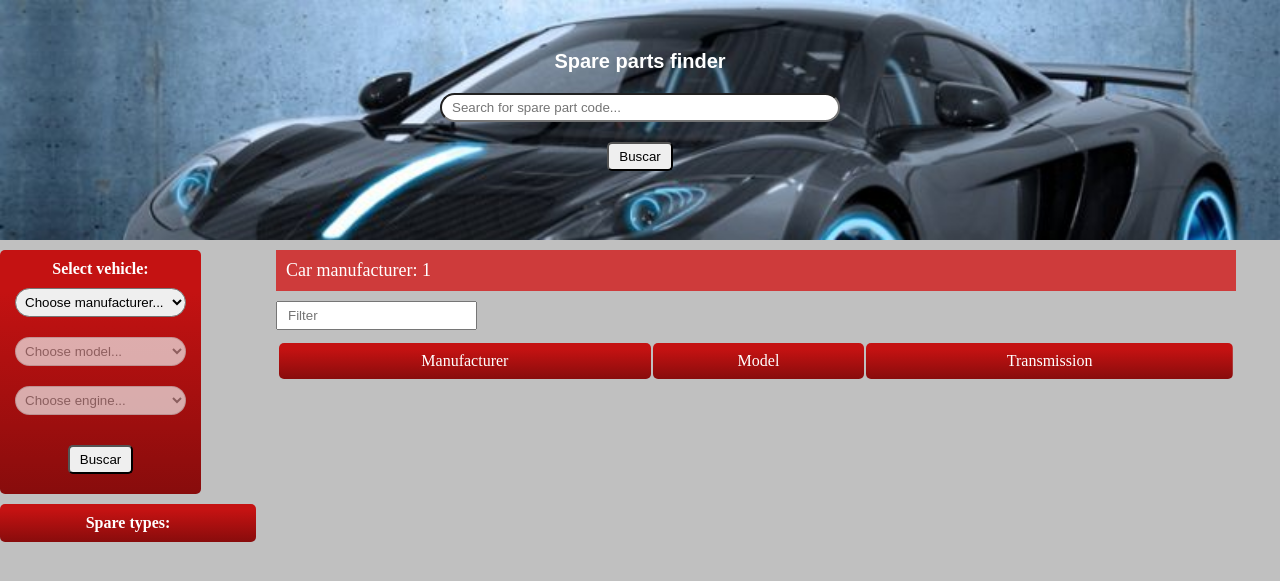
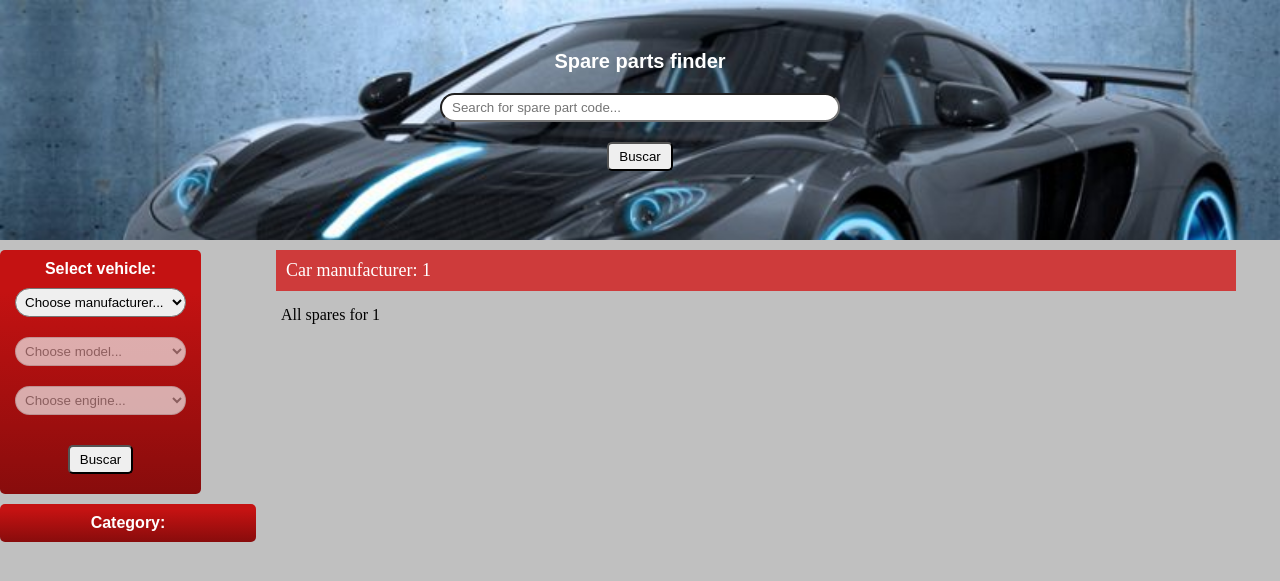
Before and after one commit to xxxhaythamxxx/repuestosPrueba, a Django app: page /manuf/1 in a window 1280 px wide. Shown: the part 80-661 px from the top of the page. Run offline with Django 3.2, Linux system fonts and the light colour scheme; data that the repository does not hold is empty; some libraries are stand-ins or nearby versions.

Commit message:
Falta acomodar la base de datos

```diff
--- a/Repuestosapp/Templates/Repuestosapp/base.html
+++ b/Repuestosapp/Templates/Repuestosapp/base.html
@@ -85,7 +85,7 @@
     </form>
 </aside>
 <div class="filterExtra">
-    <label for="">Spare types:</label>
+    <label for="">Category:</label>
         <div class="PDFoptions">
             {% for a in allSpares %}
                 <li><a href="{% url 'name' a.spare_name %}">{{a.spare_name}}</a></li>
--- a/Repuestosapp/Templates/Repuestosapp/manuf.html
+++ b/Repuestosapp/Templates/Repuestosapp/manuf.html
@@ -8,25 +8,19 @@
 <div class="migajas">Car manufacturer: {{mig}} </div>
 <!-- <p>{{brand_id}}</p> -->
 <div class="options">
-    <input class="filter" type="text" id="myInput" placeholder="Filter">
+    <!-- <input class="filter" type="text" id="myInput" placeholder="Filter"> -->
 </div>
-<table id="invoice">
-    <thead>
-        <tr class="trsup">
-            <td>Manufacturer</td>
-            <td>Model</td>
-            <td>Transmission</td>
-        </tr>
-    </thead>
-    <tbody id="myTable">
+<div class="conten">
+<li><a href="">All spares for {{mig}}</a></li>
+{% for t in tr %}
+<h3 class="">{{t|stringformat:"s"|truncatewords:1}}</h3>
+
     {% for br in brand_id %}
-    <tr>
-        <td><a href="{% url 'manuf' br.car_manufacturer %}">{{br.car_manufacturer}}</a></td>
-        <td><a href="{% url 'model' br.car_model %}">{{br.car_model}}</a></td>
-        <td><a href="">{{br.transmission}}</a></td>
-    </tr>
+        {% if t|stringformat:"s"|truncatewords:1 == br.car_model|stringformat:"s"|truncatewords:1 %}
+            <li><a href="{% url 'model' br.car_model %}">{{br.car_model}}</a></li>
+        {% endif %}
     {% endfor %}
-    </tbody>
-</table>
+{% endfor %}
+</div>
 </div>
 {% endblock %}
--- a/Repuestosapp/Templates/Repuestosapp/model.html
+++ b/Repuestosapp/Templates/Repuestosapp/model.html
@@ -10,6 +10,7 @@
 <div class="options">
     <input class="filter" type="text" id="myInput" placeholder="Filter">
 </div>
+<a style="padding: 5px;display: inline-block;" href="">All spares for {{mig}}</a>
 <table id="invoice">
     <thead>
         <tr class="trsup">
@@ -18,6 +19,7 @@
             <td>Type</td>
             <td>Cylinder</td>
             <td>Pistons</td>
+            <td>Power</td>
         </tr>
     </thead>
     <tbody id="myTable">
@@ -26,8 +28,9 @@
         <td><a href="">{{br.engine_l}}</a></td>
         <td><a href="{% url 'engine' br.engine_ide %}">{{br.engine_ide}}</a></td>
         <td><a href="">{{br.engine_type}}</a></td>
-        <td><a href="">{{br.engine_cylinder}}</a></td>
+        <td><a href="">{{br.engine_cylinder}} ccm</a></td>
         <td><a href="">{{br.engine_pistons}}</a></td>
+        <td><a href="">{{br.engine_power_kw}}Kw / {{br.engine_power_hp}}hp</a></td>
     </tr>
     {% endfor %}
     </tbody>
--- a/Repuestosapp/static/Repuestosapp/style.css
+++ b/Repuestosapp/static/Repuestosapp/style.css
@@ -143,6 +143,7 @@ aside button {
 .lateral {
     width: 20%;
     float: left;
+    font-family: Arial, Helvetica, sans-serif;
 }
 aside:not(.filter), .filterExtra:not(.filter) {
     background: rgb(136,12,12);
@@ -283,3 +284,27 @@ select:not(.filter) {
     padding: 5px 10px;
     border-radius: 5px;
 }
+
+/* Muestra las listas ------------------------------------------------------------------- */
+.conten h3 {
+    font-family: Arial, Helvetica, sans-serif;
+    font-size: medium;
+    padding: 10px;
+    padding-left: 10px;
+    color:whitesmoke;
+    background: rgb(136,12,12);
+    background: linear-gradient(0deg, rgba(136,12,12,1) 0%, rgba(196,18,18,1) 83%);
+}
+.conten li {
+    list-style: none;
+    padding:5px;
+}
+.conten li a {
+    text-decoration: none;
+}
+.conteni {
+    padding: 10px;
+}
+.conteni li a{
+    pass
+}
--- a/Repuestosapp/views.py
+++ b/Repuestosapp/views.py
@@ -98,6 +98,15 @@ def same(): # Creo el diccionario para los formularios en común de todos los te
 
 dic=same().copy()
 
+def trunc(val):
+    allen = car.objects.filter(car_manufacturer__icontains=val).values("car_model").order_by("car_model")
+    b=[]
+    for a in allen:
+        a = a["car_model"].split(" ")[0]
+        b.append(a+" .")
+    b = list(set(b))
+    return b
+
 def selectf(request):   # Código para saber si usa el input o el filtro
 
     if request.method=="POST":
@@ -185,7 +194,14 @@ def home(request):
     if request.method=="GET":
 
         if selectf(request)==False:
-            return render(request,"Repuestosapp/home.html",same())
+            b = []
+            a = car.objects.all().values("car_manufacturer").order_by("car_manufacturer")
+            for v in a:
+                v = v["car_manufacturer"]
+                b.append(v)
+            b = (set(b))
+            dic.update({"manu":b})
+            return render(request,"Repuestosapp/home.html",dic)
         else:
             return selectf(request)
 
@@ -216,8 +232,9 @@ def name(request,val):
 def manuf(request,val):
 
     if selectf(request)==False:
+        tr = trunc(val)
         pr=car.objects.filter(car_manufacturer__icontains=val)
-        dic.update({"brand_id":pr,"mig":val})
+        dic.update({"brand_id":pr,"mig":val,"tr":tr})
         return render(request,"Repuestosapp/manuf.html",dic)
     else:
         return selectf(request)
```
Also changed, not shown: Repuestosapp/Templates/Repuestosapp/home.html (+9 -2 lines).
